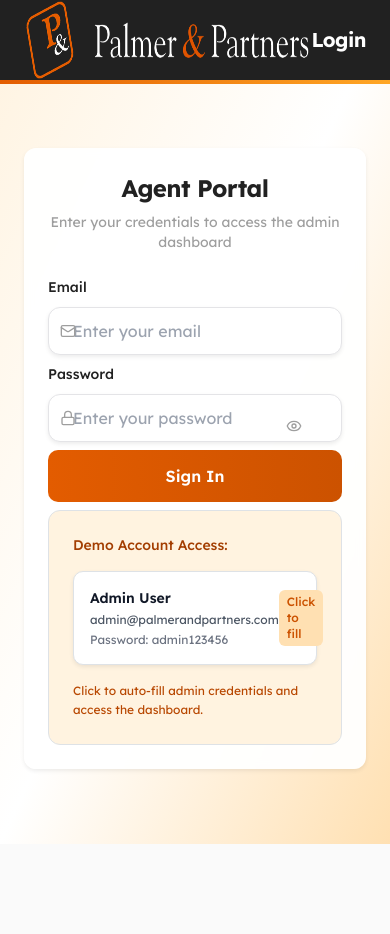
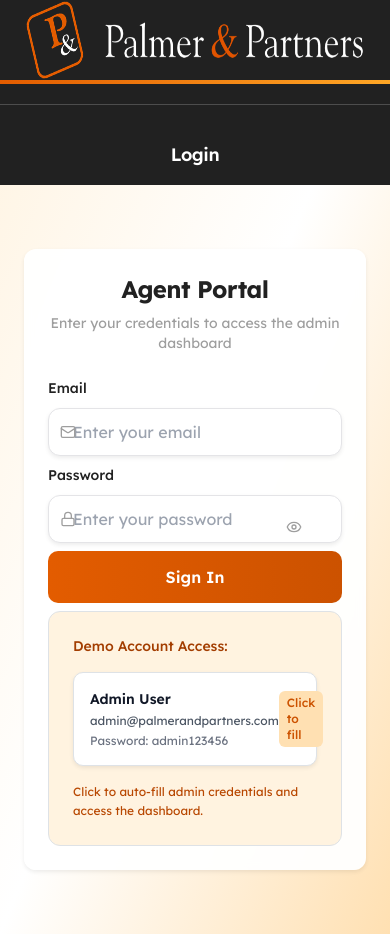
Before and after one commit to calvinwarwick/palmer-partners-forms, a React (Vite) app: page /login in a window 390 px wide. Before the commit the page ends 844 px from the top, so only its background shows below. Built offline with nearby package versions, Linux system fonts and the light colour scheme.

Commit message:
Fix: Mobile header layout
Adjust the header to display the title below the logos with a white border on mobile layouts.

```diff
--- a/src/components/shared/ApplicationHeader.tsx
+++ b/src/components/shared/ApplicationHeader.tsx
@@ -29,13 +29,23 @@ const ApplicationHeader: React.FC<ApplicationHeaderProps> = ({
             </div>
           </div>
           {title && (
-            <div className="text-right">
+            <div className="text-right hidden sm:block">
               <h1 className="text-xl font-bold text-white font-lexend">{title}</h1>
             </div>
           )}
         </div>
       </div>
       <div className="h-1 bg-gradient-to-r from-orange-500 to-orange-400 w-full"></div>
+
+      {/* Mobile title section - appears below logos on mobile */}
+      {title && (
+        <>
+          <div className="border-t border-white/20 sm:hidden"></div>
+          <div className="px-6 py-3 sm:hidden">
+            <h1 className="text-lg font-semibold text-white font-lexend text-center">{title}</h1>
+          </div>
+        </>
+      )}
     </div>
   );
 };
--- a/src/utils/rhfFormHelpers.ts
+++ b/src/utils/rhfFormHelpers.ts
@@ -1,5 +1,7 @@
 
 import { Applicant } from "@/domain/types/Applicant";
+import { FieldPath } from "react-hook-form";
+import { ApplicationFormData } from "@/schemas/applicationSchemas";
 
 export const createEmptyApplicant = (id: string): Partial<Applicant> => ({
   id,
@@ -16,20 +18,20 @@ export const createEmptyApplicant = (id: string): Partial<Applicant> => ({
   vacateDate: ""
 });
 
-export const getStepFields = (step: number) => {
+export const getStepFields = (step: number): FieldPath<ApplicationFormData>[] => {
   switch (step) {
     case 1:
-      return ["propertyPreferences"];
+      return ["propertyPreferences"] as FieldPath<ApplicationFormData>[];
     case 2:
-      return ["personalInfo"];
+      return ["personalInfo"] as FieldPath<ApplicationFormData>[];
     case 3:
-      return ["employment"];
+      return ["employment"] as FieldPath<ApplicationFormData>[];
     case 4:
-      return ["currentAddress"];
+      return ["currentAddress"] as FieldPath<ApplicationFormData>[];
     case 5:
-      return ["additionalDetails"];
+      return ["additionalDetails"] as FieldPath<ApplicationFormData>[];
     case 6:
-      return ["termsAndData"];
+      return ["termsAndData"] as FieldPath<ApplicationFormData>[];
     default:
       return [];
   }
```
